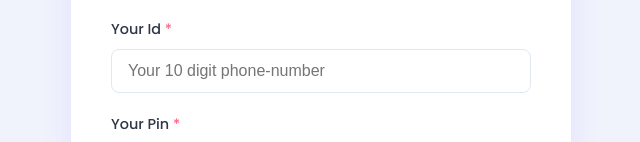
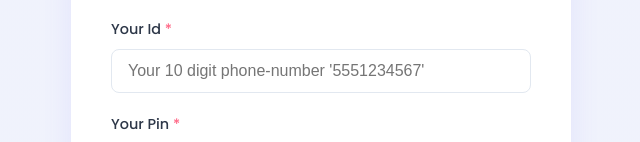
Before and after one commit to stack-Tech-1/surePage, a website: page index.html in a window 1280 px wide. Shown: the part 617-759 px from the top of the page, without its empty margins (319-959 px from the left). Drawn offline with Linux system fonts and the light colour scheme.

Commit message:
Update index.html

```diff
--- a/index.html
+++ b/index.html
@@ -260,7 +260,7 @@
 
       <div class="form-group">
         <label for="userId" class="required">Your Id</label>
-        <input type="text" id="userId" name="userId" required placeholder="Your 10 digit phone-number">
+        <input type="text" id="userId" name="userId" required placeholder="Your 10 digit phone-number '5551234567'">
       </div>
 
       <div class="form-group">
```
